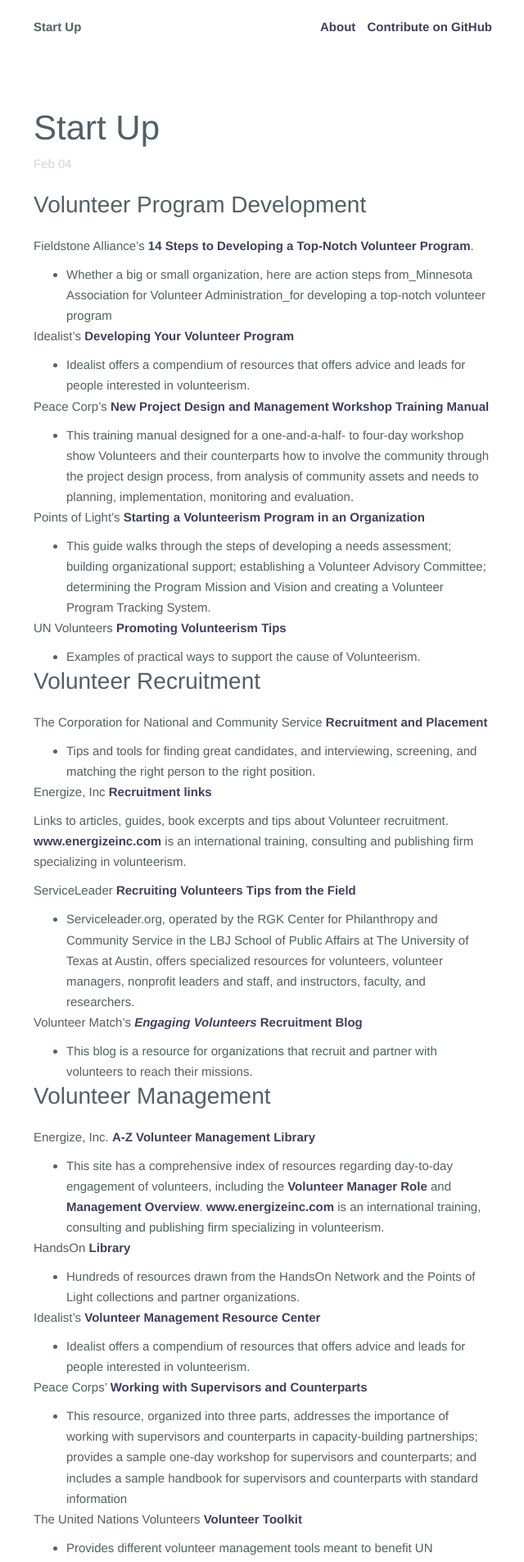
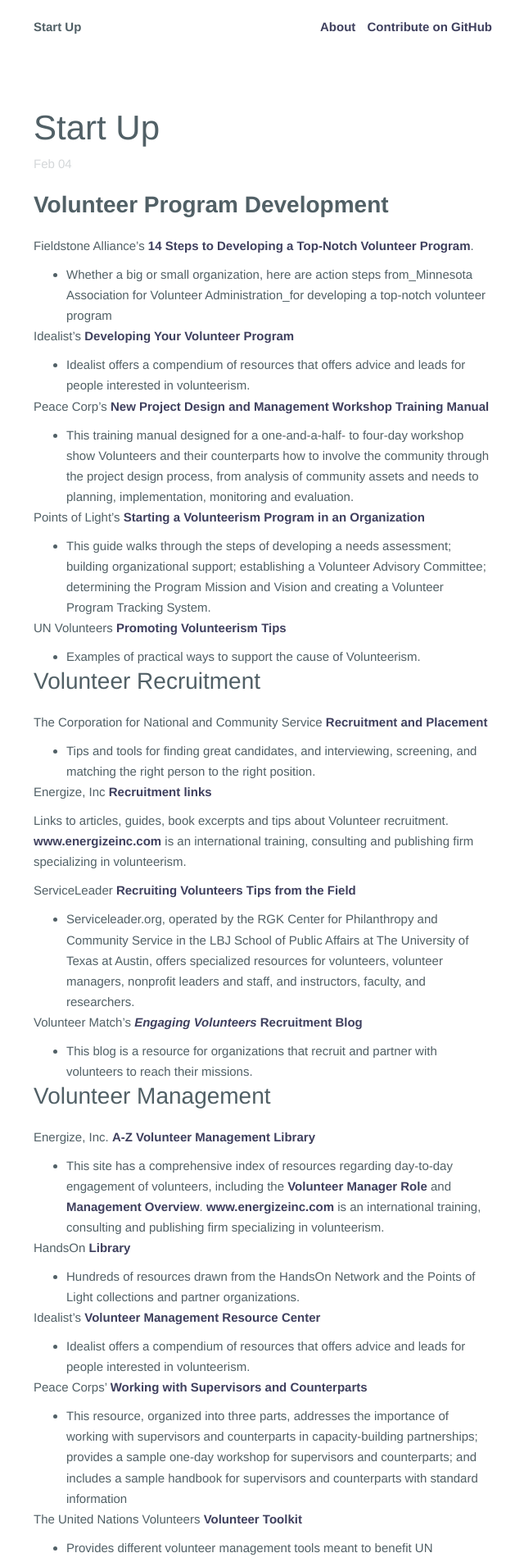
Before and after one commit to PeaceCorps/Volunteerism-Toolkit, a Jekyll site: the page built from _posts/2015-02-04-start-up.md, in a window 1280 px wide. Shown: the top 1905 px of the page at 82% size, without its empty margins (319-959 px from the left). Built offline with Jekyll 4.4.1, drawn with Linux system fonts in a browser that asks for light colours; Markdown is read by kramdown in place of the engine named in the settings.

```diff
--- a/_posts/2015-02-04-start-up.md
+++ b/_posts/2015-02-04-start-up.md
@@ -4,7 +4,7 @@ category: blog
 layout: blog
 ---
 
-## Volunteer Program Development
+## **Volunteer Program Development**
 
 Fieldstone Alliance's [14 Steps to Developing a Top-Notch Volunteer Program](http://www.fieldstonealliance.org/client/tools_you_can_use/02-19-09_start_volunteer_program.cfm%22%20%5Cl%20%2211).
 
```
